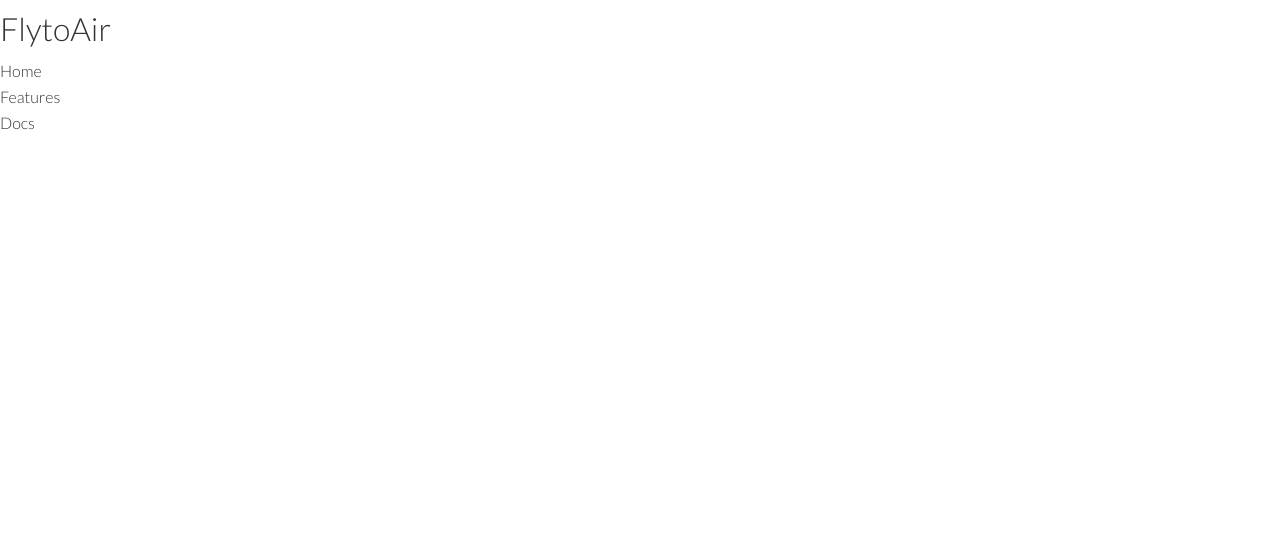
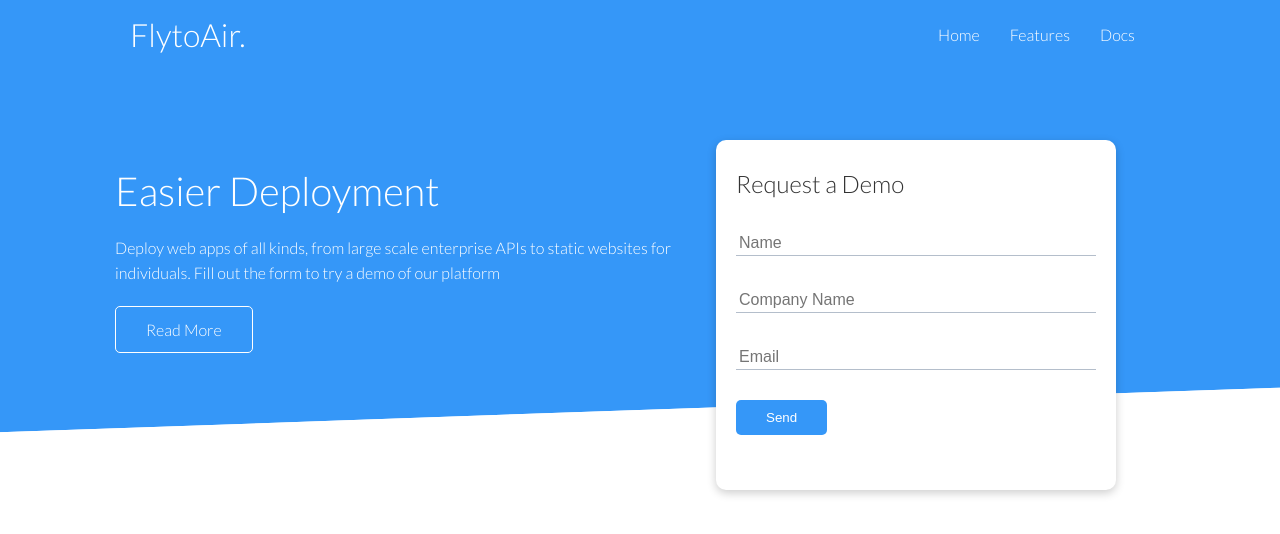
Before and after one commit to Cathykk9644/FlytoAir-Website-, a plain HTML site: page index.html in a window 1280 px wide. Drawn offline with Linux system fonts and the light colour scheme.

Commit message:
updated nar sections,form and a bit of styling added

```diff
--- a/css/style.css
+++ b/css/style.css
@@ -1,4 +1,8 @@
 @import url('https://fonts.googleapis.com/css2?family=Lato:wght@300&display=swap');
+
+:root {
+    --primary-color: #3597f8;
+}
 
 * {
     box-sizing: border-box;
@@ -34,3 +38,146 @@ p {
 img {
     width: 100%;
 }
+
+/* navbar styling */
+.navbar {
+    background-color: var(--primary-color);
+    color: #fff;
+    height:70px;
+}
+
+.navbar ul {
+    display: flex;
+}
+
+.navbar a {
+    color: #fff;
+    padding: 10px;
+    margin:0 5px;
+}
+
+.navbar a:hover {
+    border-bottom: 2px #fff solid;
+}
+
+.navbar .flex {
+    justify-content: space-between;
+}
+
+/* Showcase */
+.showcase {
+    background-color: var(--primary-color);
+    color:#fff;
+    position:relative;
+}
+
+.showcase h1 {
+    font-size: 40px;
+
+}
+
+.showcase p {
+    margin:20px 0;
+}
+
+.showcase .grid {
+    grid-template-columns: 55% 45%;
+    gap: 30px;
+    overflow: visible
+}
+
+.showcase-form {
+    position: relative;
+    top: 60px;
+    height: 350px;
+    width: 400px;
+    padding: 40px;
+    z-index: 100;
+
+}
+
+.showcase-form .form-control {
+    margin: 30px 0;
+}
+
+.showcase-form input[type='text'],
+.showcase-form input[type='email'] {
+    border:0;
+    border-bottom: 1px solid #b4becb;
+    width: 100%;
+    padding: 3px;
+    font-size: 16px;
+}
+
+.showcase-form input:focus {
+    outline: none;
+}
+
+.showcase::before,
+.showcase::after {
+    content:'';
+    position: absolute;
+    height: 100px;
+    bottom: -70px;
+    right: 0;
+    left: 0;
+    background: #fff;
+    transform: skewY(-2deg);
+    -webkit-transform: skewY(-2deg);
+    -moz-transform: skewY(-2deg);
+    -ms-transform: skewY(-2deg);
+}
+
+
+/* Utilities - will be used by all the website */
+.container {
+    max-width: 1100px;
+    margin:0 auto;
+    overflow: auto;
+    padding: 0 40px;
+}
+
+.card {
+    background-color: #fff;
+    color:#333;
+    border-radius: 10px;
+    box-shadow: 0 3px 10px rgba(0,0,0,0.2);
+    padding: 20px;
+    margin: 10px;
+}
+
+.btn {
+    display: inline-block;
+    padding: 10px 30px;
+    cursor: pointer;
+    background: var(--primary-color);
+    color:#fff;
+    border: none;
+    border-radius: 5px;
+}
+
+.btn-outline {
+    background-color: transparent;
+    border:1px #fff solid;
+}
+
+.btn:hover {
+    transform: scale(0.98);
+}
+
+.flex {
+    display: flex;
+    justify-content: center;
+    align-items: center;
+    height:100%;
+}
+
+.grid {
+    display: grid;
+    grid-template-columns: repeat(2,1fr);
+    gap: 30px;
+    height:100%;
+    justify-content: center;
+    align-items: center;
+
+}
--- a/index.html
+++ b/index.html
@@ -4,15 +4,21 @@
     <meta charset="UTF-8">
     <meta http-equiv="X-UA-Compatible" content="IE=edge">
     <meta name="viewport" content="width=device-width, initial-scale=1.0">
-    <link rel="stylesheet" href="https://cdnjs.cloudflare.com/ajax/libs/font-awesome/6.3.0/css/all.min.css" integrity="sha512-SzlrxWUlpfuzQ+pcUCosxcglQRNAq/DZjVsC0lE40xsADsfeQoEypE+enwcOiGjk/bSuGGKHEyjSoQ1zVisanQ==" crossorigin="anonymous" referrerpolicy="no-referrer" />
+    <link rel="stylesheet" href="https://cdnjs.cloudflare.com/ajax/libs/font-awesome/
+    6.3.0/css/all.min.css" integrity="sha512-SzlrxWUlpfuzQ+pcUCosxcglQRNAq/DZjVsC0lE4
+    0xsADsfeQoEypE+enwcOiGjk/bSuGGKHEyjSoQ1zVisanQ==" crossorigin="anonymous" referrerp
+    olicy="no-referrer" />
     <link rel="stylesheet" href="css/style.css ">
     <title>FlytoAir | Cloud Hosting For You</title>
 </head>
+
 <body>
     <!-- Navbar -->
     <div class="navbar">
-        <div class="container">
-            <h1 class="logo">FlytoAir</h1>
+        <!-- add utility class - flex to the below container so the h1 and nav can
+        be structured as one row of flexbox -->
+        <div class="container flex">
+            <h1 class="logo">FlytoAir.</h1>
             <nav>
                 <ul>
                     <li><a href="index.html">Home</a></li>
@@ -22,5 +28,34 @@
             </nav>
         </div>
     </div>
+
+    <!-- Showcase -->
+    <section class="showcase">
+        <div class="container grid">
+            <div class="showcase-text">
+            <h1>Easier Deployment</h1>
+            <p>Deploy web apps of all kinds, from large scale enterprise APIs
+                to static websites for individuals. Fill out the form to try a
+                demo of our platform</p>
+            <a href="features.html" class="btn btn-outline">Read More</a>
+            </div>
+
+            <div class="showcase-form card">
+                <h2>Request a Demo</h2>
+                <form>
+                    <div class="form-control">
+                        <input type="text" name="name" placeholder="Name" required>
+                    </div>
+                    <div class="form-control">
+                        <input type="text" name="company" placeholder="Company Name" required>
+                    </div>
+                    <div class="form-control">
+                        <input type="email" name="email" placeholder="Email" required>
+                    </div>
+                    <input type="submit" value="Send" class="btn btn-primary">
+                </form>
+            </div>
+        </div>
+    </section>
 </body>
 </html>
```
